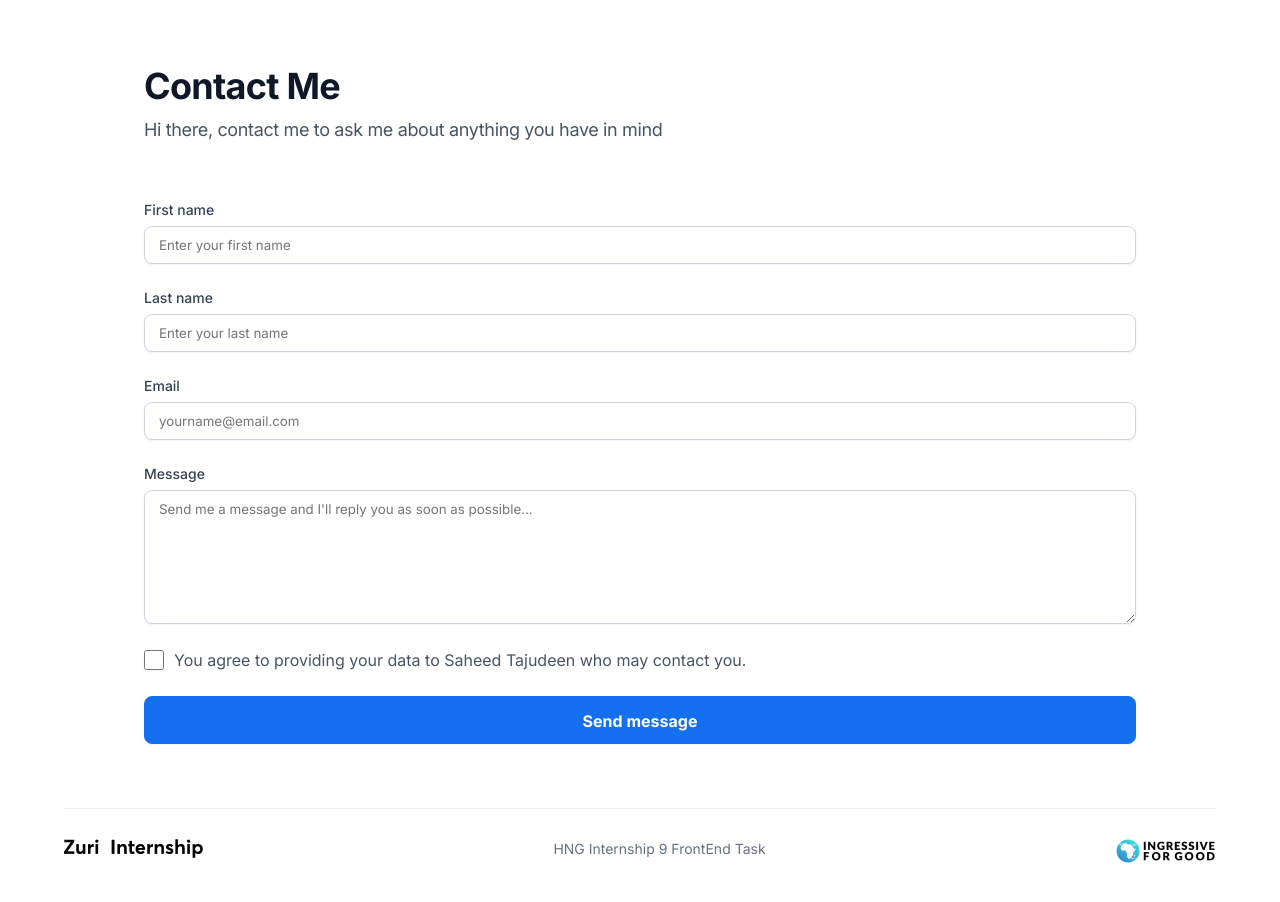
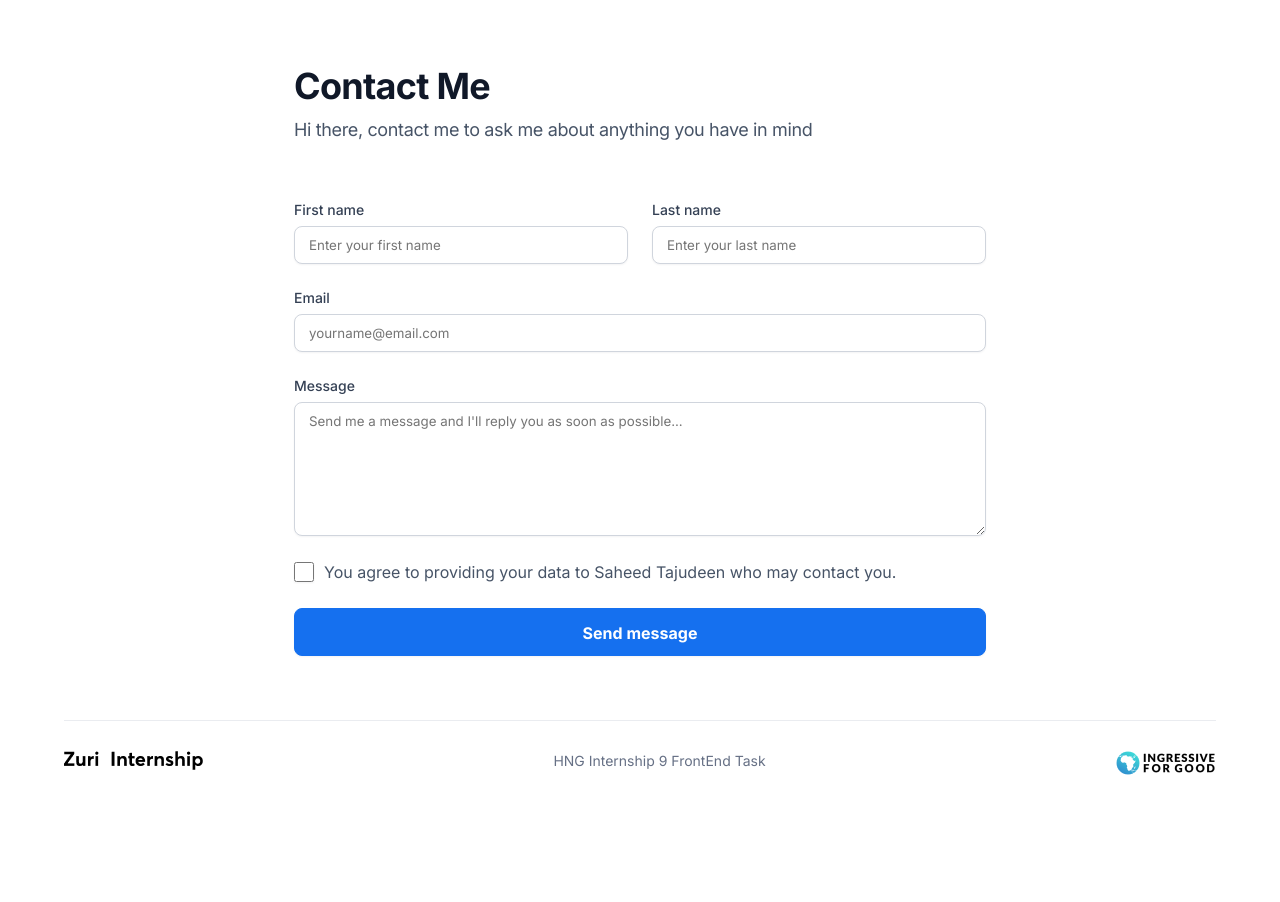
Before and after one commit to MrTaaJ/hng-project-one, a React (Create React App) app: page /contact in a window 1280 px wide. Shown: the top 902 px of the page. After the commit the page ends 860 px from the top, so only its background shows below. Built offline with nearby package versions, Linux system fonts and the light colour scheme.

Commit message:
feat: complete desktop version

```diff
--- a/src/components/contact/contact.css
+++ b/src/components/contact/contact.css
@@ -152,3 +152,13 @@ textarea:focus {
     line-height: 20px;
     color: #F83F23;
 }
+
+@media screen and (min-width: 768px) {
+    .full-name {
+        flex-flow: row nowrap;
+    }
+
+    .contact-container {
+        padding: 0 150px;
+    }
+}
```
